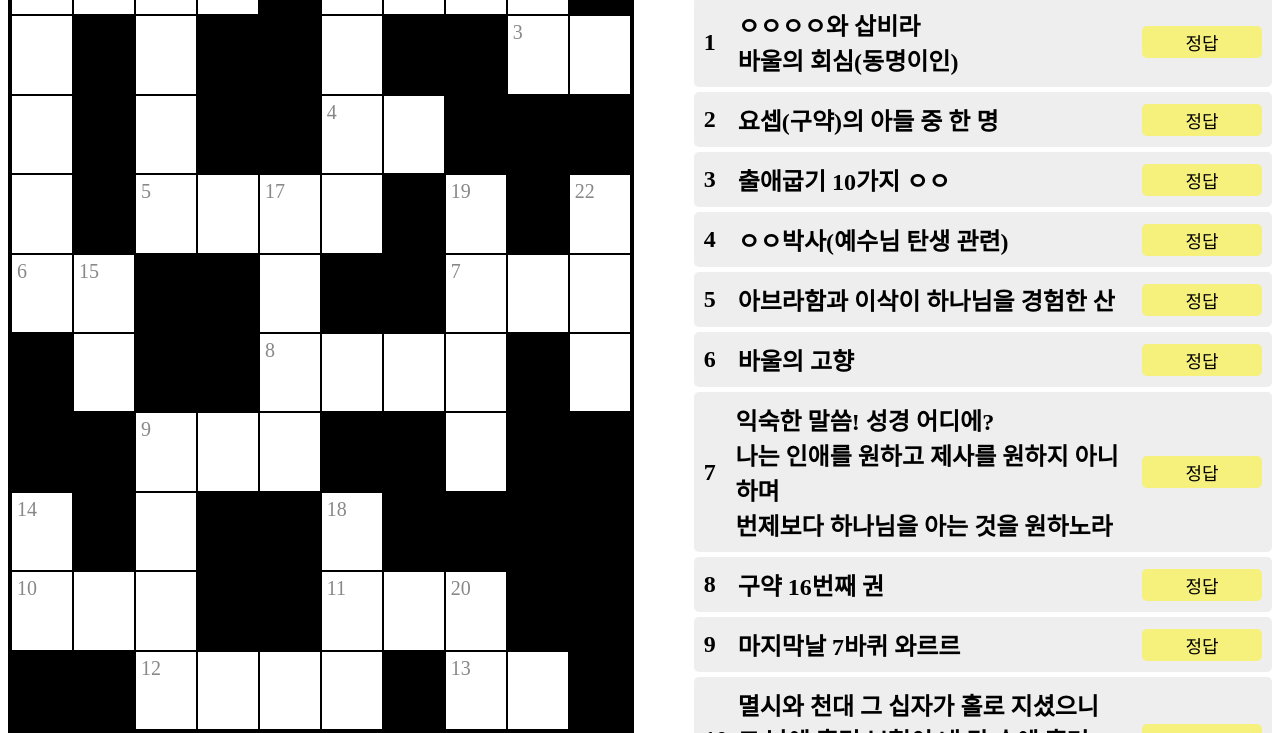
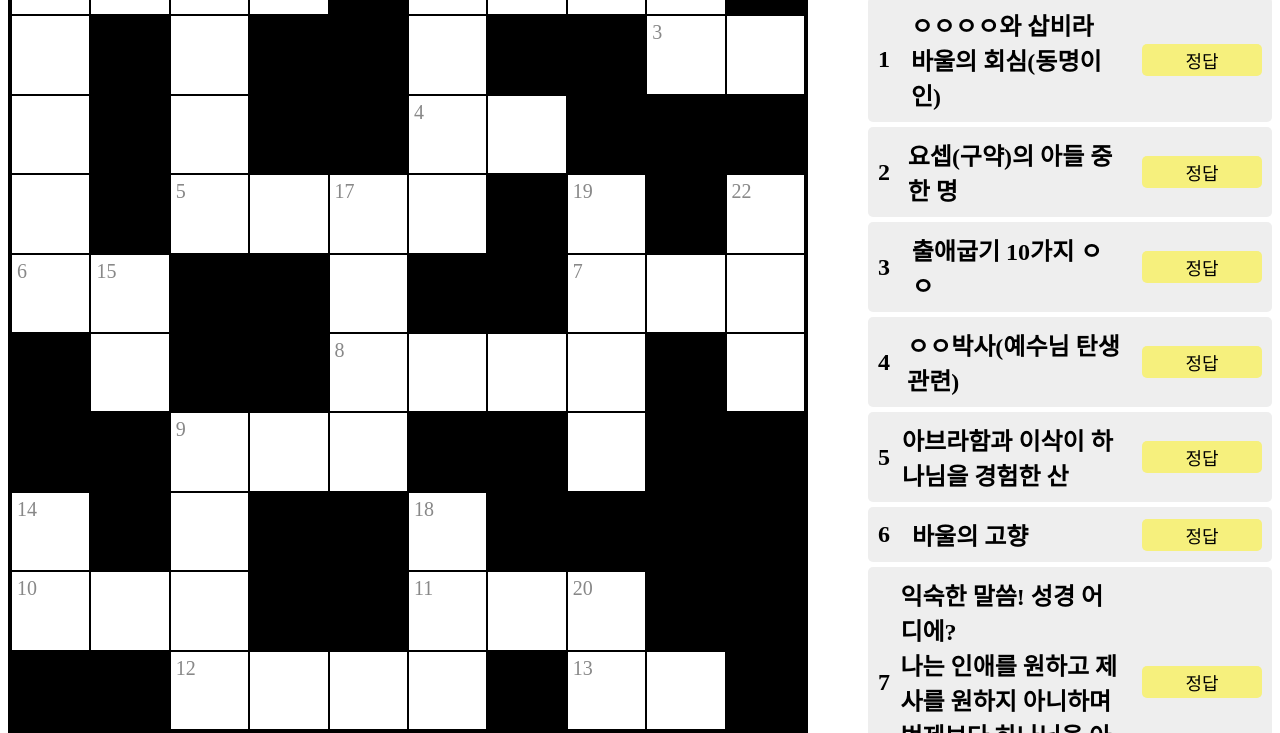
Before and after one commit to wondaero/puzzle.garo-sero, a plain HTML site: page index.html in a window 1280 px wide. Shown: the part 75-808 px from the top of the page. Drawn offline with Linux system fonts and the light colour scheme; a web font is replaced by a local one.

Commit message:
효과 변경 및 정답 수정

```diff
--- a/index.html
+++ b/index.html
@@ -47,6 +47,7 @@
         }
         .puzzle-wrapper{
             width: 800px;
+            min-width: 800px;
             height: 800px;
             display: flex;
             justify-content: center;
@@ -68,9 +69,13 @@
         }
         .puzzle-wrapper > div.hover{
             background: #ff0!important;
+            transform: rotate(15deg);
+            z-index: 1;
         }
-        .puzzle-wrapper > div[data-g]{background: #fff; border: 1px solid #000;}
-        .puzzle-wrapper > div[data-s]{background: #fff; border: 1px solid #000;}
+        .puzzle-wrapper > div[data-g],
+        .puzzle-wrapper > div[data-s]{
+            background: #fff; border: 1px solid #000;
+        }
 
         .puzzle-wrapper > div[data-num]:after{
             content: '1';
--- a/qa.json
+++ b/qa.json
@@ -53,7 +53,7 @@
         "idx": 8,
         "type": "g",
         "q": "구약 16번째 권",
-        "a": "느혜미야"
+        "a": "느헤미야"
     },
     {
         "seq": 9,
```
